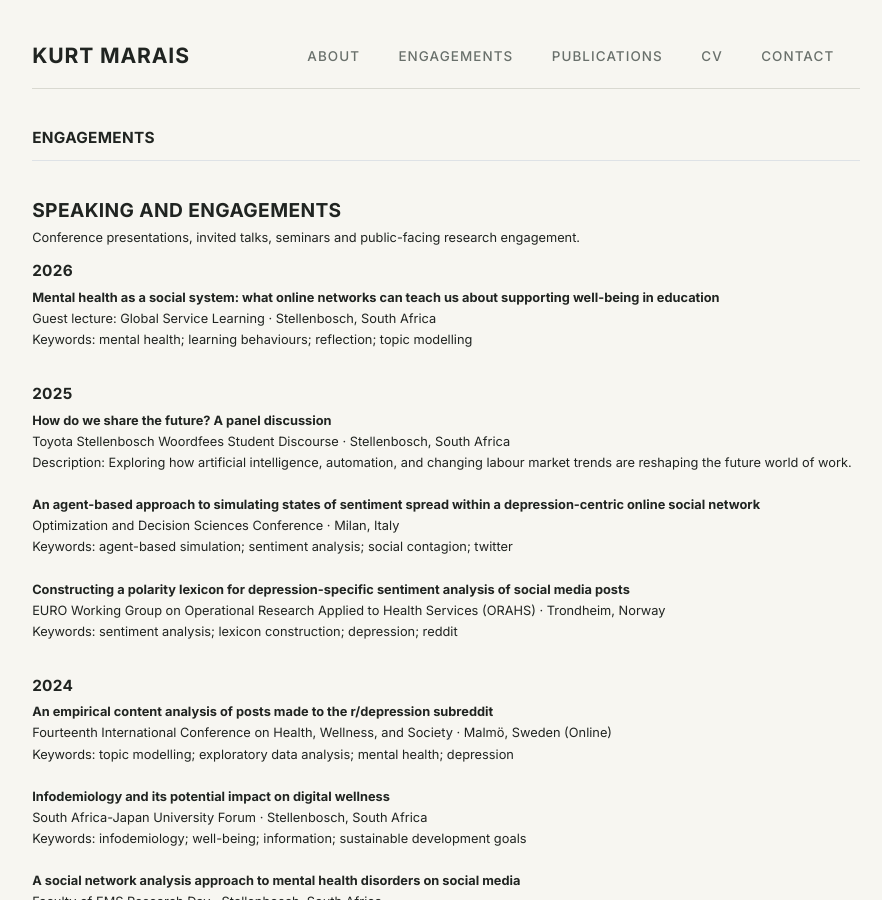
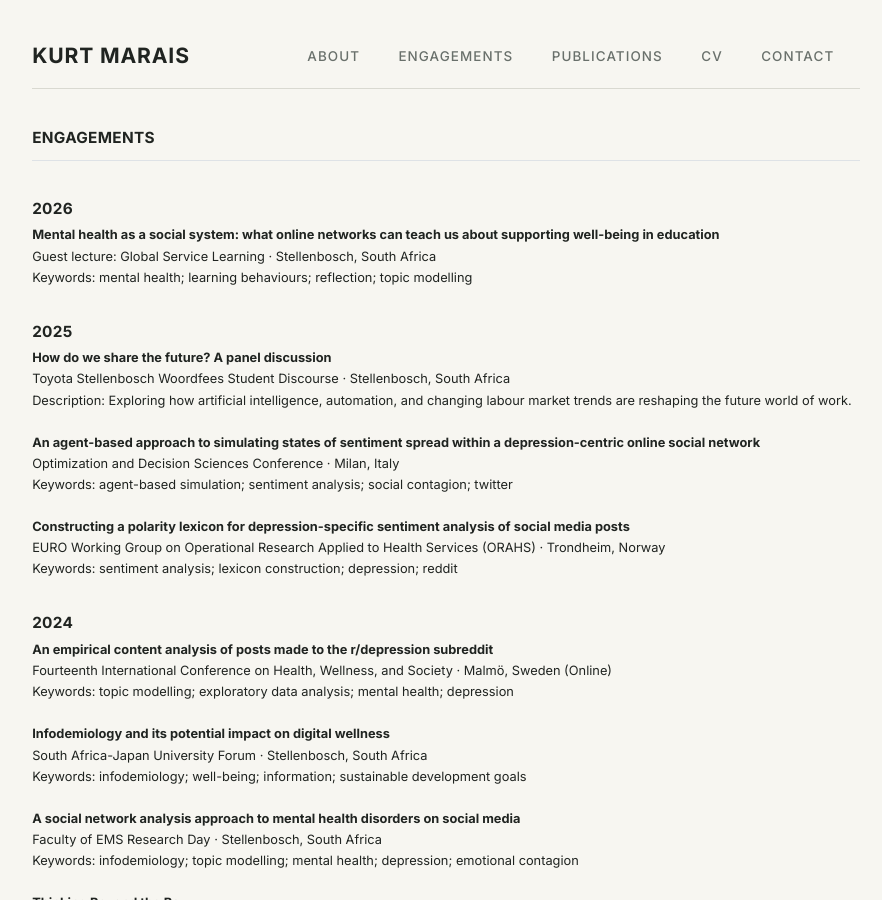
Before and after one commit to kurtmarais/kurtmarais.github.io, a Jekyll site: the page built from engagements.md, in a window 1280 px wide and 900 px high. Shown: the whole window, without its empty margins (194-1076 px from the left). Built offline with Jekyll 4.4.1, drawn with Linux system fonts in a browser that asks for light colours.

Commit message:
Update engagements.md

```diff
--- a/engagements.md
+++ b/engagements.md
@@ -4,9 +4,9 @@ title: "Engagements"
 permalink: /engagements/
 ---
 
-## Speaking and engagements
+<!-- ## Speaking and engagements
 
-Conference presentations, invited talks, seminars and public-facing research engagement.
+Conference presentations, invited talks, seminars and public-facing research engagement. -->
 
 ### 2026
 
```
